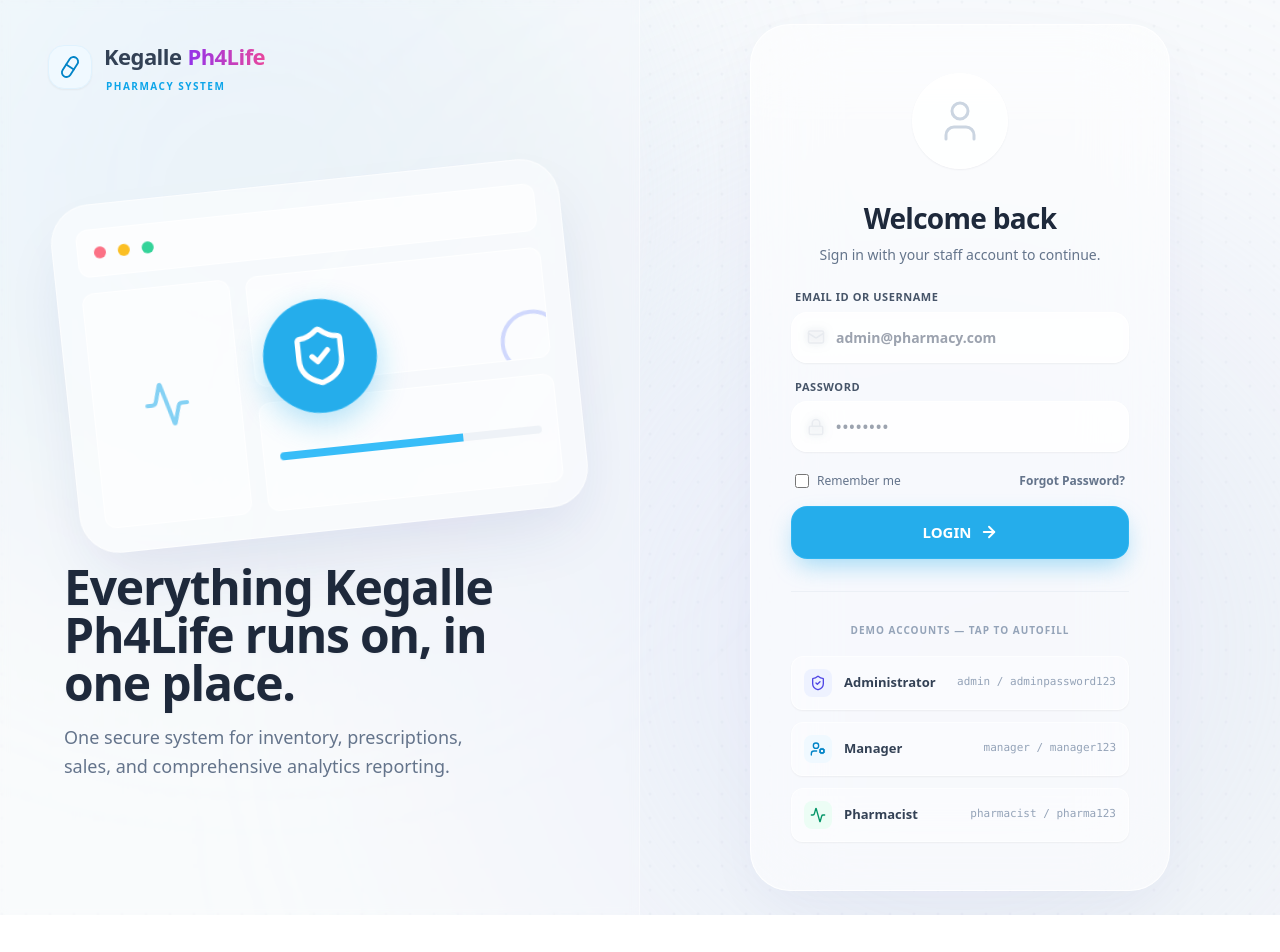
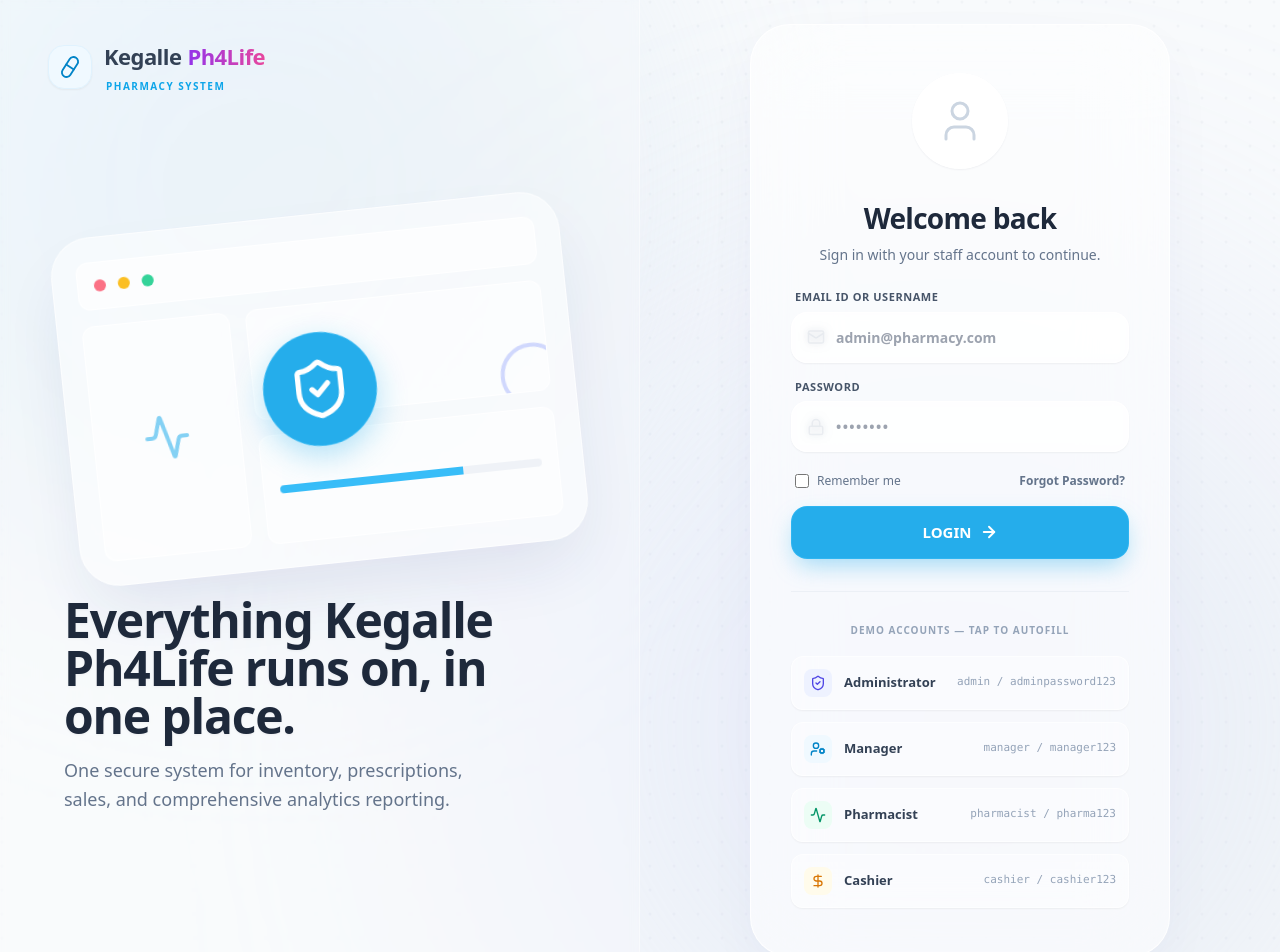
Before and after one commit to MevinuMethdam/Pharmacy-Management-System, a React (Create React App) app in the folder frontend/: page /auth/login in a window 1280 px wide. Shown: the top 952 px of the page. Before the commit the page ends 915 px from the top, so only its background shows below. Built offline with nearby package versions, Linux system fonts and the light colour scheme; no server answers.

Commit message:
Add cashier user name and role

```diff
--- a/frontend/src/pages/auth/Login.js
+++ b/frontend/src/pages/auth/Login.js
@@ -1,9 +1,11 @@
 import React, { useState, useContext } from 'react';
+import { useNavigate } from 'react-router-dom';
 import { AuthContext } from '../../context/AuthContext';
 import { loginUser } from '../../services/authService';
-import { Mail, Lock, ArrowRight, ShieldCheck, UserCog, Pill, Activity, User } from 'lucide-react';
+import { Mail, Lock, ArrowRight, ShieldCheck, UserCog, Pill, Activity, User, DollarSign } from 'lucide-react';
 
 const Login = () => {
+    const navigate = useNavigate();
     const { login } = useContext(AuthContext);
     const [email, setEmail] = useState('');
     const [password, setPassword] = useState('');
@@ -18,6 +20,10 @@ const Login = () => {
         try {
             const data = await loginUser(email, password);
             login(data.user, data.token);
+
+            if (data.user.role === 'Cashier') {
+                navigate('/pos');
+            }
         } catch (err) {
             setError(err.response?.data?.error || err.message || 'Login failed. Please try again.');
         } finally {
@@ -220,6 +226,19 @@ const Login = () => {
                                 </div>
                                 <span className="text-[11px] font-medium text-slate-400 font-mono">pharmacist / pharma123</span>
                             </div>
+
+                            <div
+                                onClick={() => handleDemoFill('cashier', 'cashier123')}
+                                className="flex justify-between items-center p-3 rounded-xl border border-white/60 bg-white/40 hover:bg-white/80 cursor-pointer transition-colors shadow-sm group"
+                            >
+                                <div className="flex items-center gap-3">
+                                    <div className="p-1.5 bg-amber-50 text-amber-600 rounded-lg group-hover:bg-amber-100 transition-colors">
+                                        <DollarSign size={16} />
+                                    </div>
+                                    <span className="text-[13px] font-bold text-slate-700">Cashier</span>
+                                </div>
+                                <span className="text-[11px] font-medium text-slate-400 font-mono">cashier / cashier123</span>
+                            </div>
                         </div>
                     </div>
 
```
